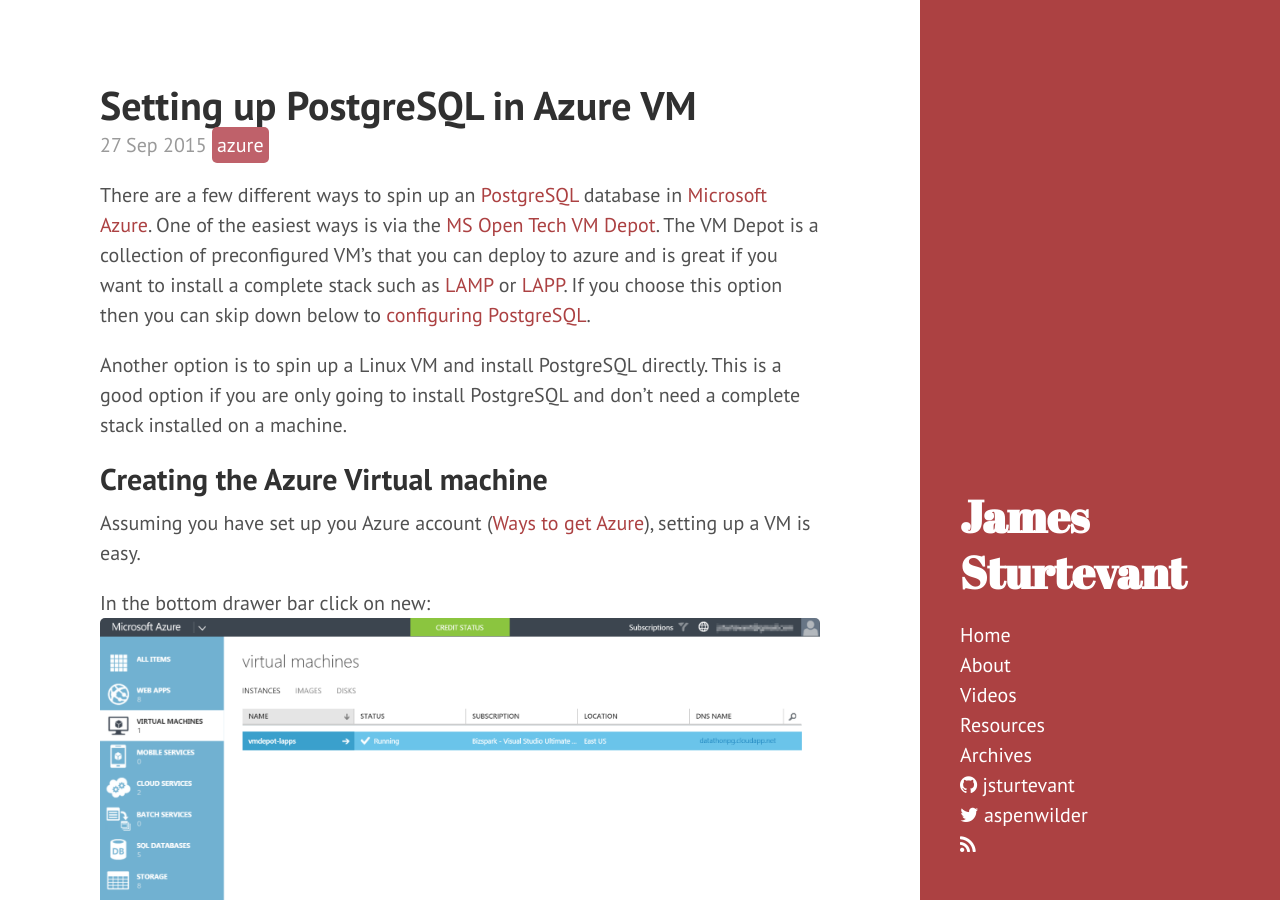
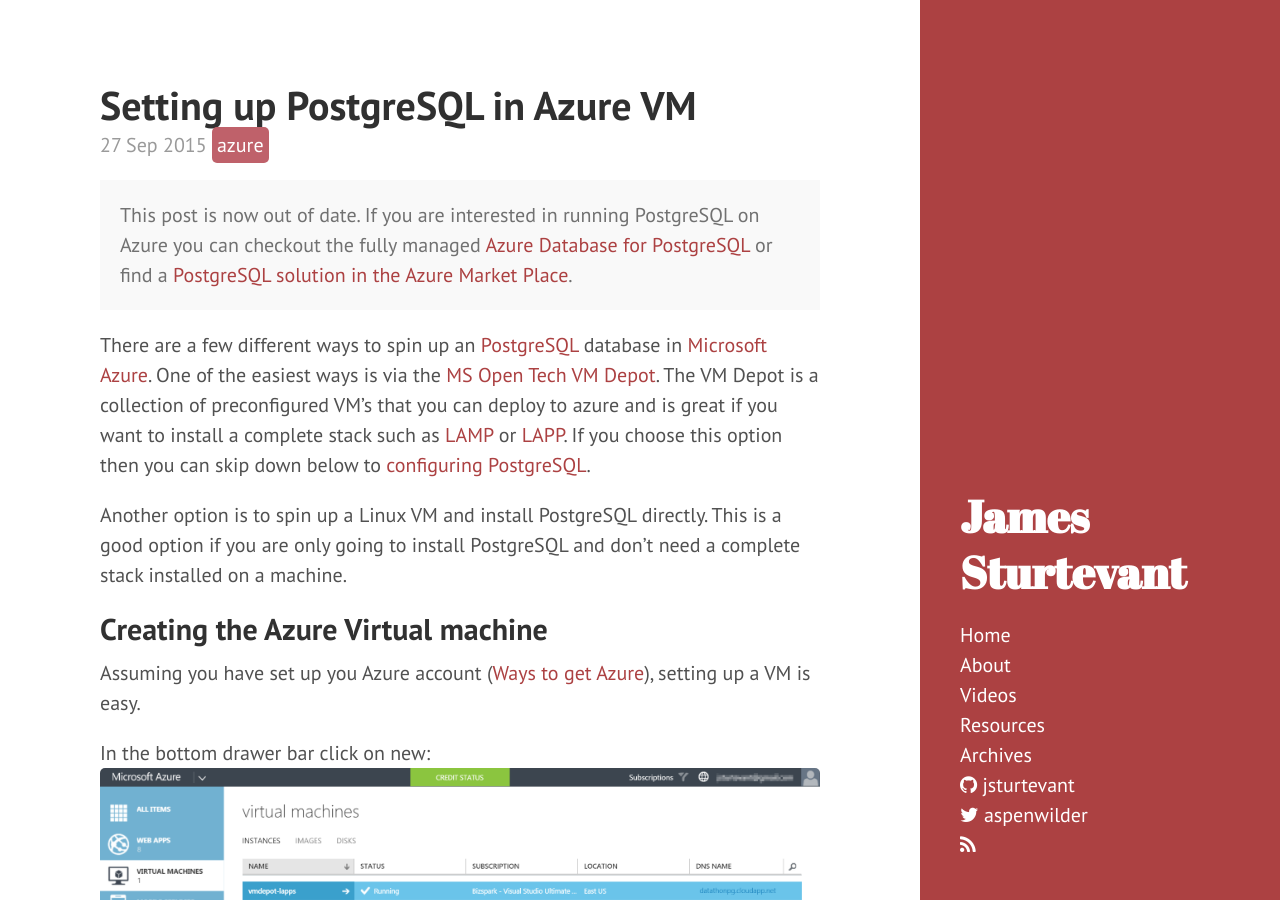
Before and after one commit to jsturtevant/jsturtevant.github.io, a Jekyll site: the page built from _posts/2015-09-27-setting-up-postgresql-in-azure-vm.markdown, in a window 1280 px wide and 900 px high. Built offline with Jekyll 4.4.1, drawn with Linux system fonts in a browser that asks for light colours; nearby versions of some CDN libraries; comment, search, counter and statistics services are not loaded.

Commit message:
add note about how to run postgresql

```diff
--- a/_posts/2015-09-27-setting-up-postgresql-in-azure-vm.markdown
+++ b/_posts/2015-09-27-setting-up-postgresql-in-azure-vm.markdown
@@ -5,6 +5,9 @@ date: "2015-09-27"
 categories:
   - azure
 ---
+
+<p class="message">This post is now out of date.  If you are interested in running PostgreSQL on Azure you can checkout the fully managed <a href="https://azure.microsoft.com/en-us/services/postgresql/">Azure Database for PostgreSQL</a> or find a <a href="https://azuremarketplace.microsoft.com/en-us/marketplace/apps?search=postgresql&page=1">PostgreSQL solution in the Azure Market Place</a>.
+</p>
 
 There are a few different ways to spin up an [PostgreSQL](http://www.postgresql.org/) database in [Microsoft Azure](https://azure.microsoft.com/en-us/).  One of the easiest ways is via the [MS Open Tech VM Depot](https://vmdepot.msopentech.com/List/Index).  The VM Depot is a collection of preconfigured VM's that you can deploy to azure and is great if you want to install a complete stack such as [LAMP](https://vmdepot.msopentech.com/List/Index?sort=Featured&search=LAMP) or [LAPP](https://vmdepot.msopentech.com/List/Index?sort=Featured&search=LAPP).  If you choose this option then you can skip down below to [configuring PostgreSQL](#configure).
 
```
